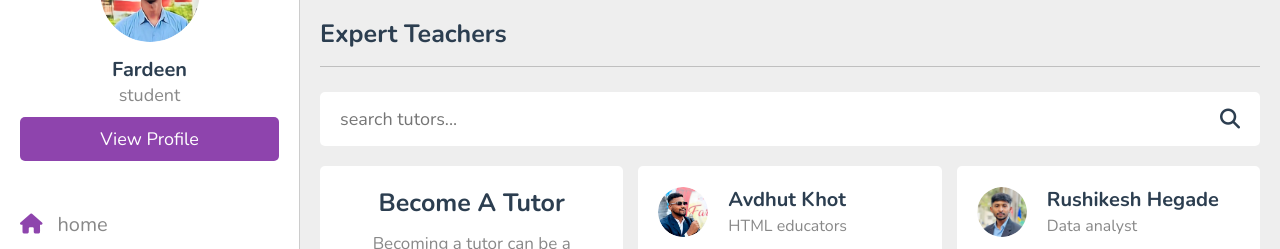
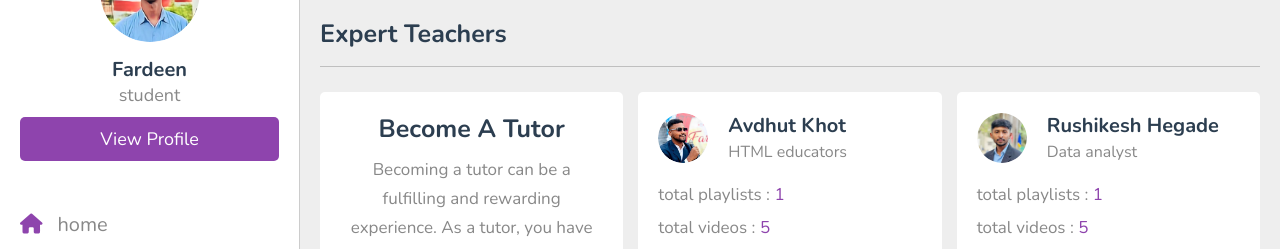
Before and after one commit to Rishikeshhegade/AIbasedITsystem, a plain HTML site: page teachers.html in a window 1280 px wide. Shown: the part 88-337 px from the top of the page. Drawn offline with nearby package versions, Linux system fonts and the light colour scheme.

Commit message:
search tutor-comment

```diff
--- a/teachers.html
+++ b/teachers.html
@@ -75,10 +75,10 @@
 
    <h1 class="heading">expert teachers</h1>
 
-   <form action="" method="post" class="search-tutor">
+   <!-- <form action="" method="post" class="search-tutor">
       <input type="text" name="search_box" placeholder="search tutors..." required maxlength="100">
       <button type="submit" class="fas fa-search" name="search_tutor"></button>
-   </form>
+   </form> -->
 
    <div class="box-container">
 
```
